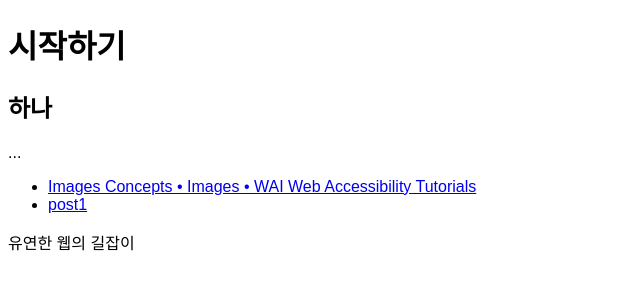
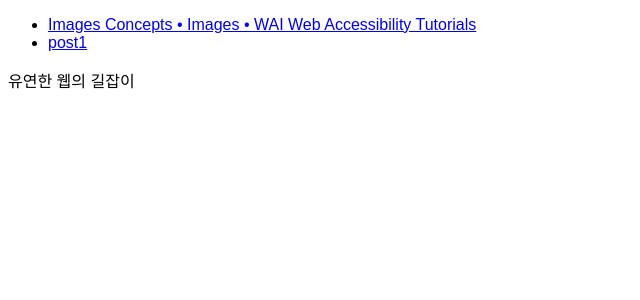
Before and after one commit to ionic2002/ionic2002.github.io, a Jekyll site: the page built from index.html, in a window 1280 px wide. Shown: the top 300 px of the page, without its empty margins (0-640 px from the left). Built offline with Jekyll 4.4.1, drawn with Linux system fonts in a browser that asks for light colours; the list of posts is cut into pages by our own code.

Commit message:
Update index.html

```diff
--- a/index.html
+++ b/index.html
@@ -3,10 +3,6 @@ layout: index
 title: html5
 ---
 
-<h1>시작하기</h1>
-
-<h2>하나</h2>
-<p>...</p>
 
 <ul>
 	{% for post in site.posts %}
```
